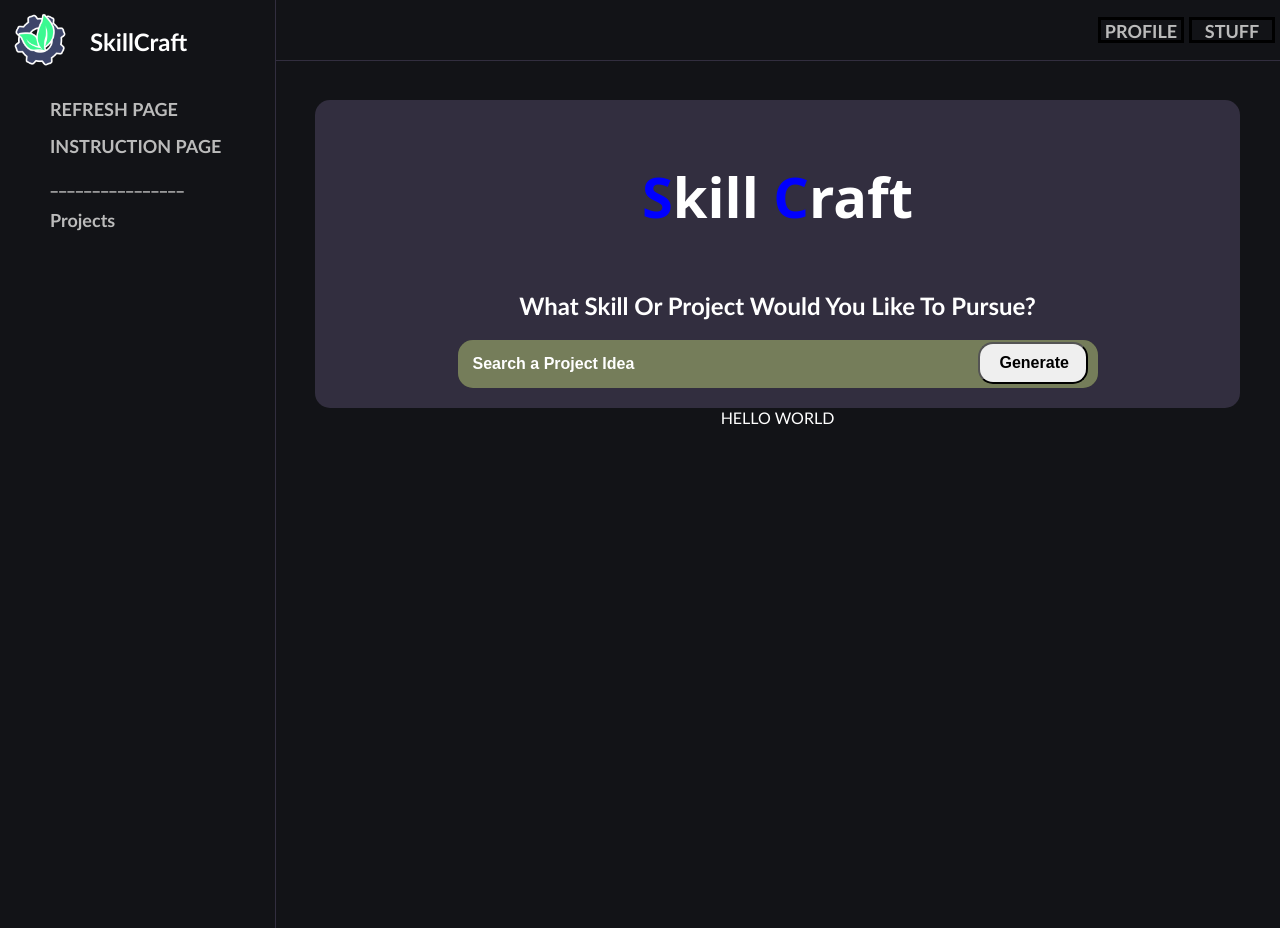
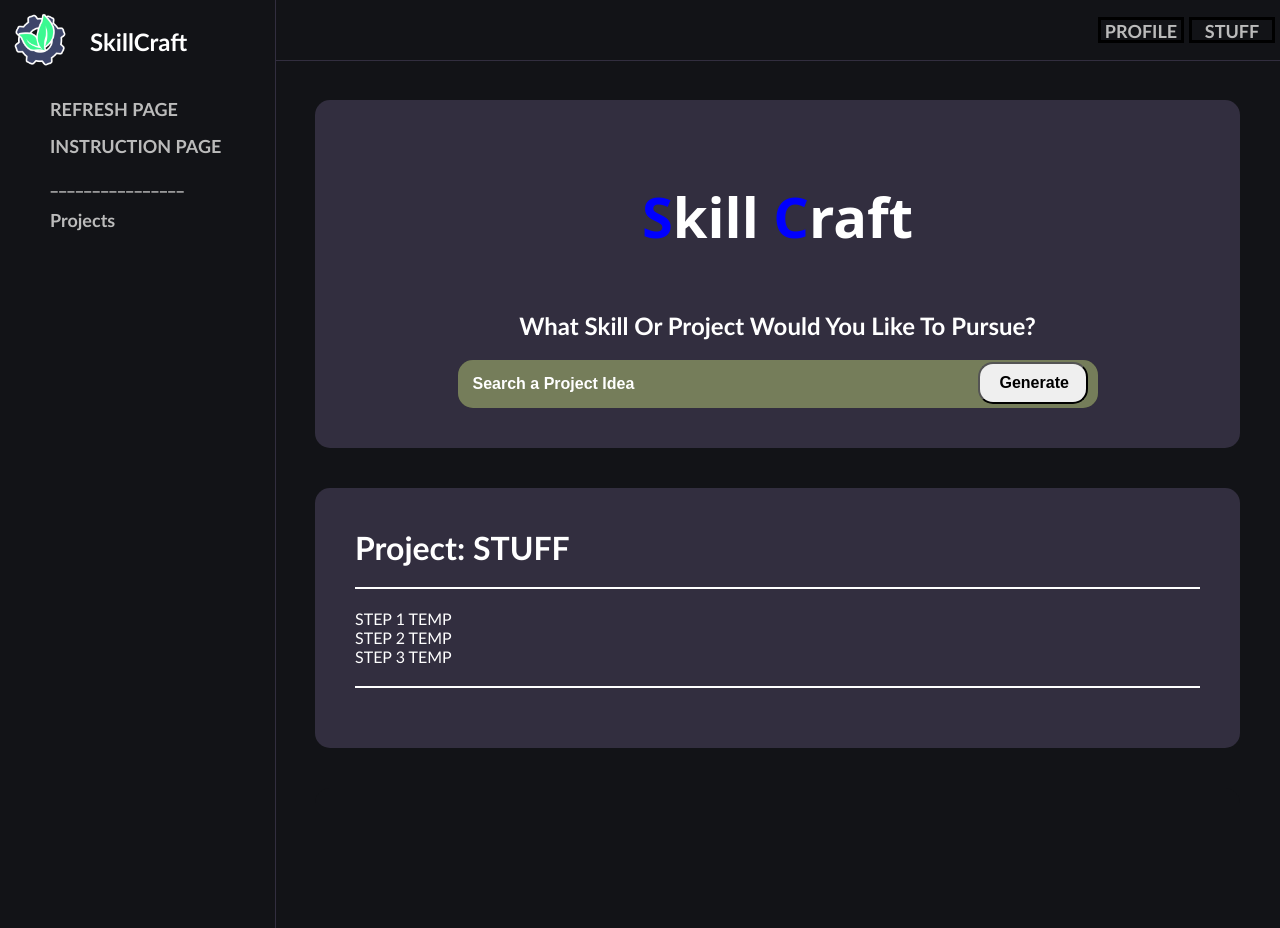
Before and after one commit to Kyros0718/SkillCraft, a Flask app: page / in a window 1280 px wide. Run offline with Flask 2, Linux system fonts and the light colour scheme.

Commit message:
Add Walkthrough Box

```diff
--- a/front_end/static/css/style.css
+++ b/front_end/static/css/style.css
@@ -69,7 +69,7 @@ body {
     --text-font: 'Trebuchet MS', 'Lucida Sans Unicode', 'Lucida Grande', 'Lucida Sans', Arial, sans-serif;
 
     --body-margin: 40px;
-    --bin-padding: 20px;
+    --bin-padding: 40px;
 }
 
 
@@ -152,6 +152,7 @@ body {
 /*_______________ MAIN BODY _______________*/
 .main-body {
     position: fixed;
+    overflow: auto;
     top: var(--top-nav-height);
     display: flex;
     flex-direction: column;
@@ -166,9 +167,9 @@ body {
 }
 
 
-/*----- project search bin -----*/
+/*----- project search box -----*/
 .project-search-box{
-    overflow: hidden;
+    overflow-y: visible;
     display: flex;
     flex-direction: column;
     background-color: rgb(50, 46, 63);
@@ -263,3 +264,46 @@ body {
 }.result-item:hover {
     background-color: #f0f0f0;
 }
+
+
+/*----- walkthrough box -----*/
+.walkthrough-box {
+
+    overflow-wrap: break-word;
+    max-height: 100%;
+    display: flex;
+    flex-direction: column;
+    background-color: rgb(50, 46, 63);
+    width: calc(100% - 2 * var(--body-margin) - 2 * var(--bin-padding));
+    border-radius:15px;
+    padding: var(--bin-padding);
+    margin-top: var(--bin-padding)
+}
+
+.project-type {
+    font-size: 200%;
+    font-weight: bolder;
+}
+
+
+.div-line {
+    display: block;
+    background-color: white;
+    height: 2px;
+    width: 100%;
+    margin-top: 20px;
+    margin-bottom: 20px;
+}
+
+
+/*----- empty box -----*/
+.empty-box {
+    display: flex;
+    flex-direction: column;
+    background-color: var(--background-color);
+    width: calc(100% - 2 * var(--body-margin) - 2 * var(--bin-padding));
+    height: 100px;
+    border-radius:15px;
+    padding: var(--bin-padding);
+    margin-top: var(--bin-padding)
+}
--- a/front_end/static/js/script.js
+++ b/front_end/static/js/script.js
@@ -16,7 +16,7 @@ window.addEventListener('load', function () {
 
       loadingContainer.style.display = 'none';
       content.style.display = 'block';
-  }, 1500); // 1000 milliseconds = 1.0 seconds
+  }, 0); // 1000 milliseconds = 1.0 seconds
 });
 
 
--- a/front_end/templates/index.html
+++ b/front_end/templates/index.html
@@ -54,10 +54,17 @@
                 </div>
             </div>
 
-            <div class="walkthrough-bin">
-                HELLO WORLD
+            <div class="walkthrough-box">
+                <div class="project-type">Project: STUFF</div>
+                <div class="div-line"></div>
+                <div>STEP 1 TEMP</div>
+                <div>STEP 2 TEMP</div>
+                <div>STEP 3 TEMP</div>
+                <!-- WALKTRHOUGH CONTENT GOES HERE -->
+                <div class="div-line"></div>
             </div>
 
+            <div class="empty-box"></div>
         </div>
 
         <nav class="top-nav">
```
